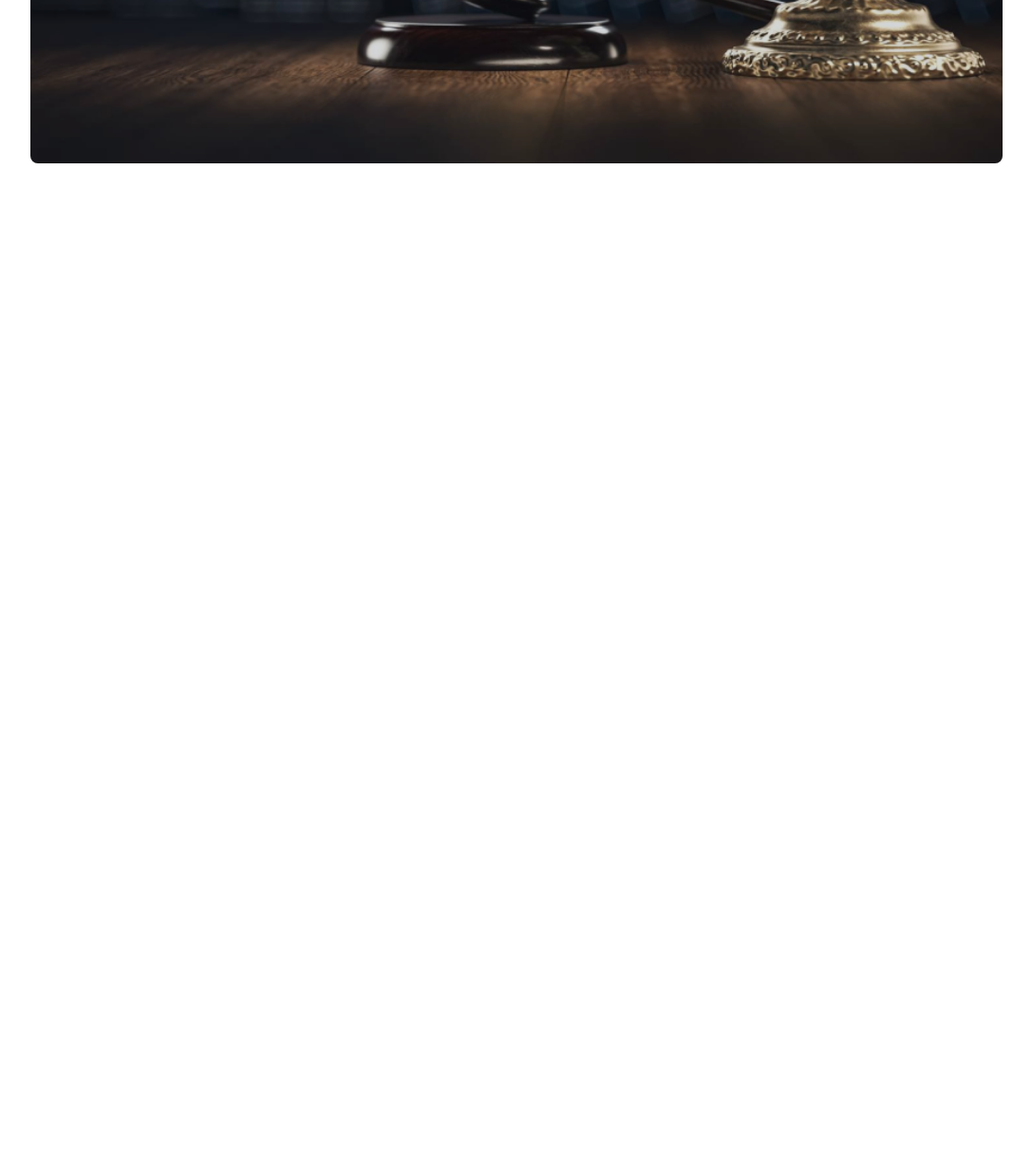
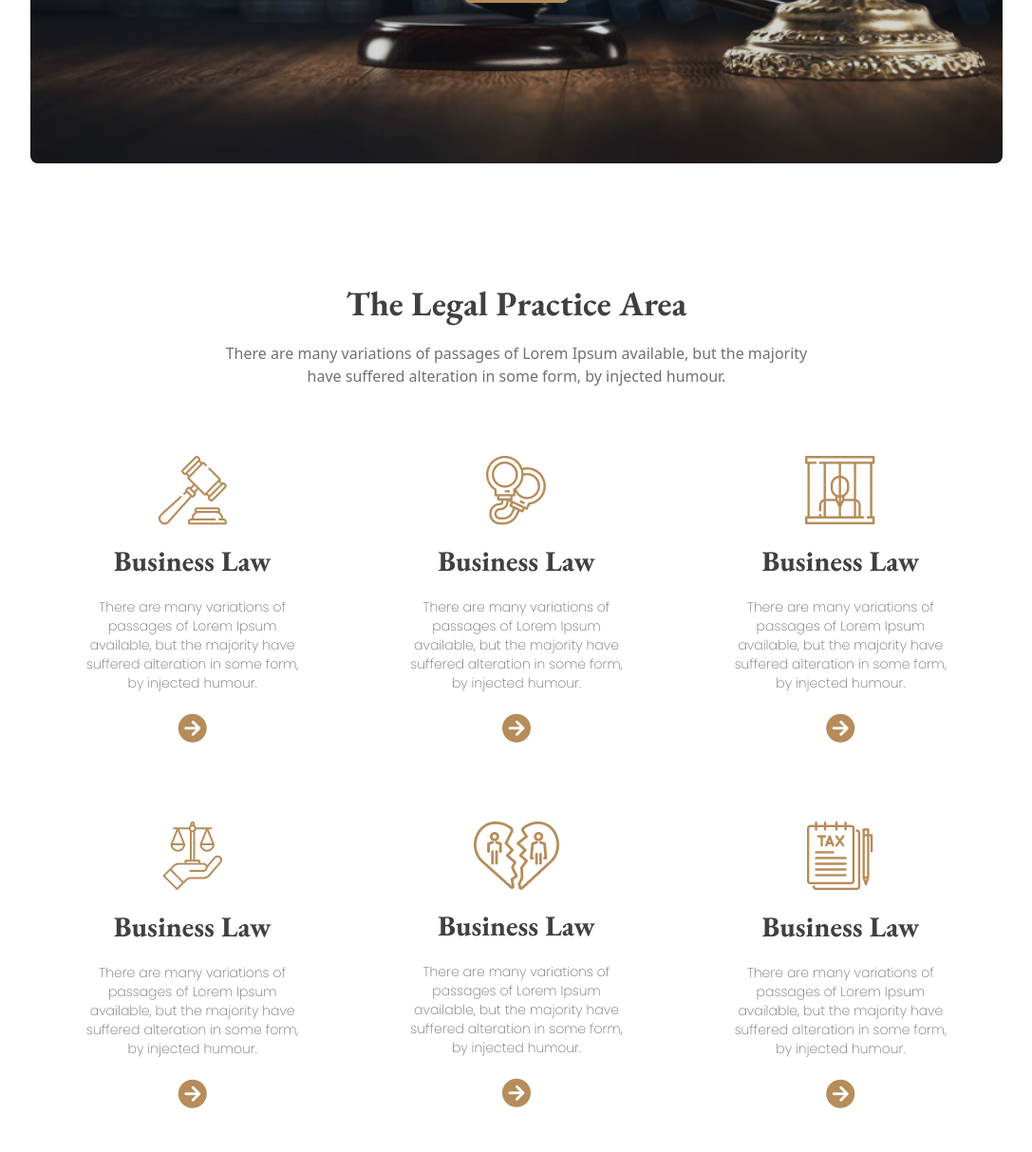
Before and after one commit to pronoyNath/Justice-DaisyUI, a plain HTML site: page index.html in a window 1280 px wide. Shown: the part 578-1791 px from the top of the page at 95% size, without its empty margins (96-1183 px from the left). Before the commit the page ends 800 px from the top, so only its background shows below. Drawn offline with nearby package versions, Linux system fonts and the light colour scheme.

Commit message:
practice area

```diff
--- a/index.html
+++ b/index.html
@@ -99,8 +99,8 @@
                         <h1 class="mb-5 text-5xl font-garamond font-bold">We Provide Effective Legal Solutions</h1>
                         <p class="mb-5 font-light font-poppins">There are many variations of passages of Lorem Ipsum available, but the majority
                             have suffered alteration in some form, by injected humour.</p>
-                        <input type="search" placeholder="Search your services" class="px-5 mb-3 lg:px-9 py-3 lg:mr-5 rounded-lg">
-                        <button class="btn bg-gold-bg border-none text-white px-7">
+                        <input type="search" placeholder="Search your services" class="px-5 mb-3 lg:px-9 py-3 lg:mr-5 rounded-lg font-poppins font-light text-sm text-[#A0A0A0]">
+                        <button class="btn bg-gold-bg border-none text-white px-7 font-poppins font-semibold">
                             Search</button>
                     </div>
                 </div>
@@ -109,7 +109,85 @@
         </div>
     </header>
 
-    <main>
+    <main class="max-w-5xl mx-auto">
+        <!-- legal practice area  -->
+        <section class="py-16 lg:py-32">
+
+            <!-- practive content  -->
+            <div class="text-center w-3/5 mx-auto space-y-5">
+                <h3 class="font-bold font-garamond text-4xl text-[#414040]">The Legal Practice Area</h3>
+                <p class="text-[#707070] font-light text-base font-base">
+                    There are many variations of passages of Lorem Ipsum available, but the majority have suffered alteration in some form, by injected humour.
+                </p>
+            </div>
+
+            <!-- practive boxes -->
+            <div class="grid grid-cols-1 md:grid-cols-2 lg:grid-cols-3 py-8">
+
+                <!-- card 1 -->
+                <div class="text-center mx-auto space-y-5 px-14 py-10 hover:bg-[#E7E7E7]">
+                <img src="images/business.png" alt="" class="mx-auto">
+                <h3 class="text-[#414040] text-3xl font-bold font-garamond">Business Law</h3>
+                <p class="text-[#707070] font-poppins text-sm font-light">There are many variations of passages of Lorem Ipsum available, but the majority have suffered alteration in some form, by injected humour.</p>
+                <div class="">
+                    <i class="fa-solid fa-circle-arrow-right text-gold-bg text-3xl"></i>
+                </div>
+                </div>
+
+                <!-- card 2 -->
+                <div class="text-center mx-auto space-y-5 px-14 py-10 hover:bg-[#E7E7E7]">
+                    <img src="images/criminal.png" alt="" class="mx-auto">
+                    <h3 class="text-[#414040] text-3xl font-bold font-garamond">Business Law</h3>
+                    <p class="text-[#707070] font-poppins text-sm font-light">There are many variations of passages of Lorem Ipsum available, but the majority have suffered alteration in some form, by injected humour.</p>
+                    <div class="">
+                        <i class="fa-solid fa-circle-arrow-right text-gold-bg text-3xl"></i>
+                    </div>
+                    </div>
+
+                    <!-- card 3 -->
+                <div class="text-center mx-auto space-y-5 px-14 py-10 hover:bg-[#E7E7E7]">
+                    <img src="images/child.png" alt="" class="mx-auto">
+                    <h3 class="text-[#414040] text-3xl font-bold font-garamond">Business Law</h3>
+                    <p class="text-[#707070] font-poppins text-sm font-light">There are many variations of passages of Lorem Ipsum available, but the majority have suffered alteration in some form, by injected humour.</p>
+                    <div class="">
+                        <i class="fa-solid fa-circle-arrow-right text-gold-bg text-3xl"></i>
+                    </div>
+                    </div>
+
+                     <!-- card 4 -->
+                <div class="text-center mx-auto space-y-5 px-14 py-10 hover:bg-[#E7E7E7]">
+                    <img src="images/education.png" alt="" class="mx-auto">
+                    <h3 class="text-[#414040] text-3xl font-bold font-garamond">Business Law</h3>
+                    <p class="text-[#707070] font-poppins text-sm font-light">There are many variations of passages of Lorem Ipsum available, but the majority have suffered alteration in some form, by injected humour.</p>
+                    <div class="">
+                        <i class="fa-solid fa-circle-arrow-right text-gold-bg text-3xl"></i>
+                    </div>
+                    </div>
+
+                    <!-- card 5 -->
+                <div class="text-center mx-auto space-y-5 px-14 py-10 hover:bg-[#E7E7E7]">
+                    <img src="images/divorce.png" alt="" class="mx-auto">
+                    <h3 class="text-[#414040] text-3xl font-bold font-garamond">Business Law</h3>
+                    <p class="text-[#707070] font-poppins text-sm font-light">There are many variations of passages of Lorem Ipsum available, but the majority have suffered alteration in some form, by injected humour.</p>
+                    <div class="">
+                        <i class="fa-solid fa-circle-arrow-right text-gold-bg text-3xl"></i>
+                    </div>
+                    </div>
+
+                    <!-- card 6 -->
+                <div class="text-center mx-auto space-y-5 px-14 py-10 hover:bg-[#E7E7E7]">
+                    <img src="images/tax.png" alt="" class="mx-auto">
+                    <h3 class="text-[#414040] text-3xl font-bold font-garamond">Business Law</h3>
+                    <p class="text-[#707070] font-poppins text-sm font-light">There are many variations of passages of Lorem Ipsum available, but the majority have suffered alteration in some form, by injected humour.</p>
+                    <div class="">
+                        <i class="fa-solid fa-circle-arrow-right text-gold-bg text-3xl"></i>
+                    </div>
+                    </div>
+
+
+            </div>
+
+        </section>
 
 
     </main>
```
